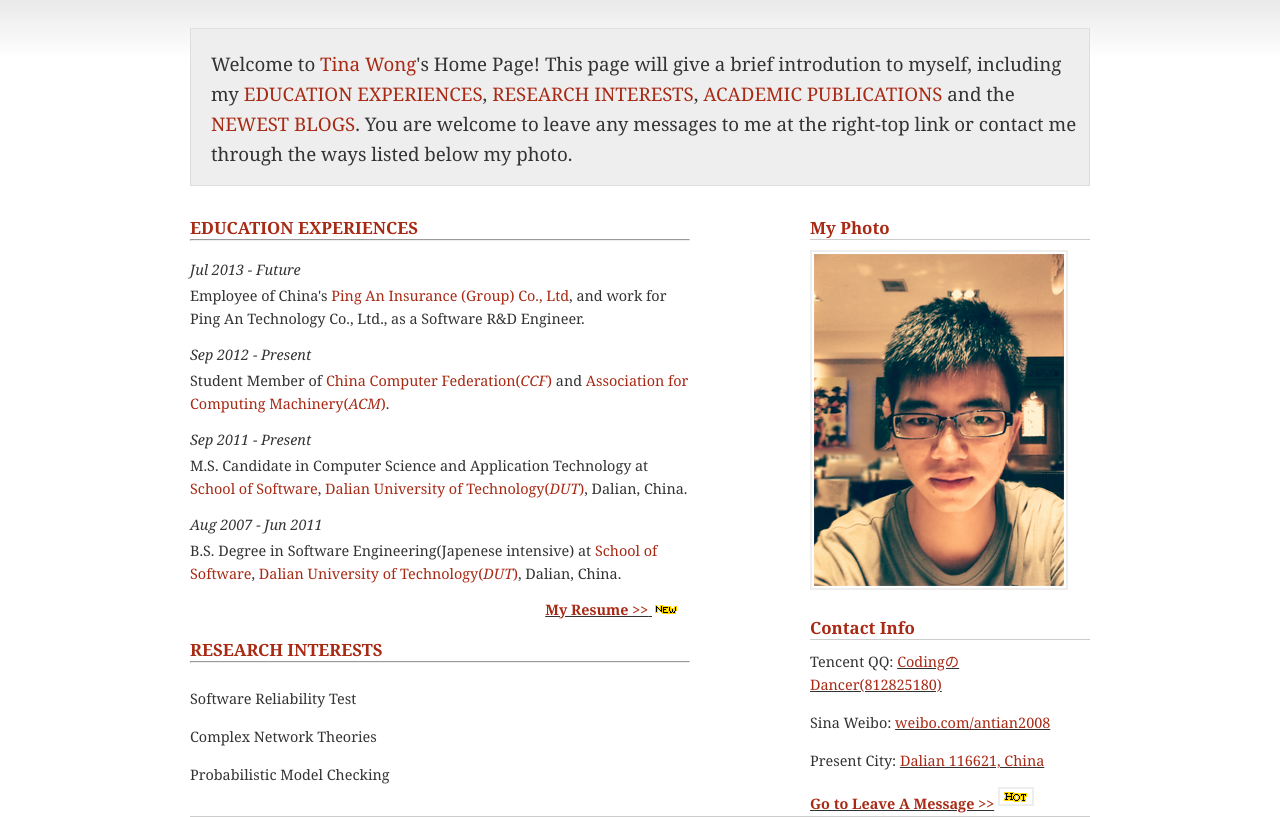
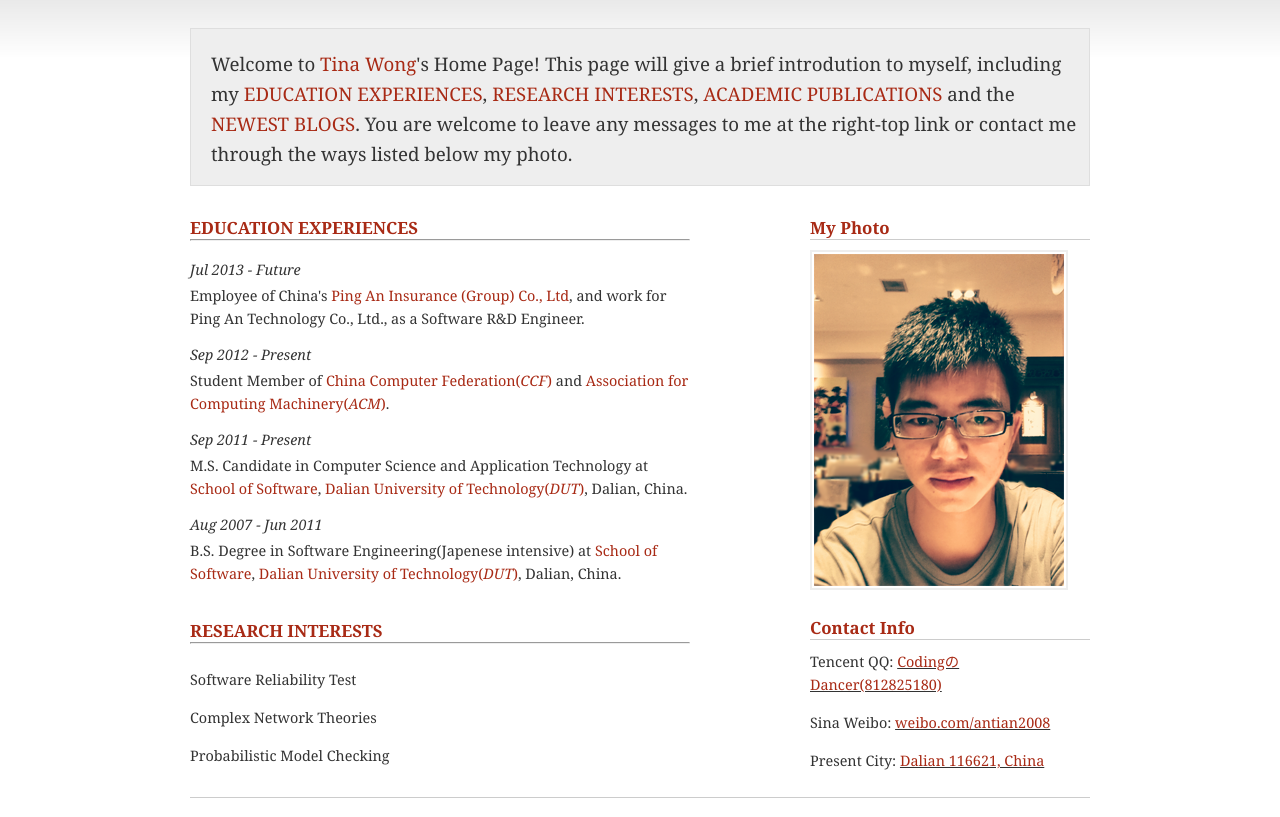
Before and after one commit to wxldut/wxldut.github.io, a plain HTML site: page index.html in a window 1280 px wide. Shown: the part 121-938 px from the top of the page. Drawn offline with Linux system fonts and the light colour scheme.

Commit message:
Update index.html

```diff
--- a/index.html
+++ b/index.html
@@ -53,9 +53,7 @@
 			<p>M.S. Candidate in Computer Science and Application Technology at <a href="http://ssdut.dlut.edu.cn/" target="_blank">School of Software</a>, <a href="http://www.dlut.edu.cn/" target="_blank">Dalian University of Technology(<i>DUT</i>)</a>, Dalian, China.</p>
 			<i>Aug 2007 - Jun 2011</i>
 			<p>B.S. Degree in Software Engineering(Japenese intensive) at <a href="http://ssdut.dlut.edu.cn/" target="_blank">School of Software</a>, <a href="http://www.dlut.edu.cn/" target="_blank">Dalian University of Technology(<i>DUT</i>)</a>, Dalian, China.</p>
-			<div align="right" class="link" style="padding-right:10px">
-			<h4><u><a href="myresume.html" target="_blank">My Resume &gt;&gt;</a>
-			<img src="images/new.gif" alt="HOT"></img></u></h4></div>
+
 			<br />
 			<h3><a name="2"></a><a href="#">RESEARCH INTERESTS</a></h3>
 			<hr>
@@ -76,9 +74,9 @@
 			<p>Tencent QQ: <u><a href="#">CodingのDancer(812825180)</a></u></p>
 			<p>Sina Weibo: <u><a href="http://weibo.com/antian2008" target="_blank">weibo.com/antian2008</a></u></p>
 			<p>Present City: <u><a href="#contactinfo">Dalian 116621, China</a></u></p>
-			<div align="left" class="link" style="padding-right:10px">
+			<!--<div align="left" class="link" style="padding-right:10px">
 			<h4><u><a href="message.html" target="_blank">Go to Leave A Message &gt;&gt;</a></u>
-			<img src="images/hot.gif" alt="HOT"></img></h4></div>
+			<img src="images/hot.gif" alt="HOT"></img></h4></div>	-->
 		</div>
 		<!--
 		<div id="right">
```
